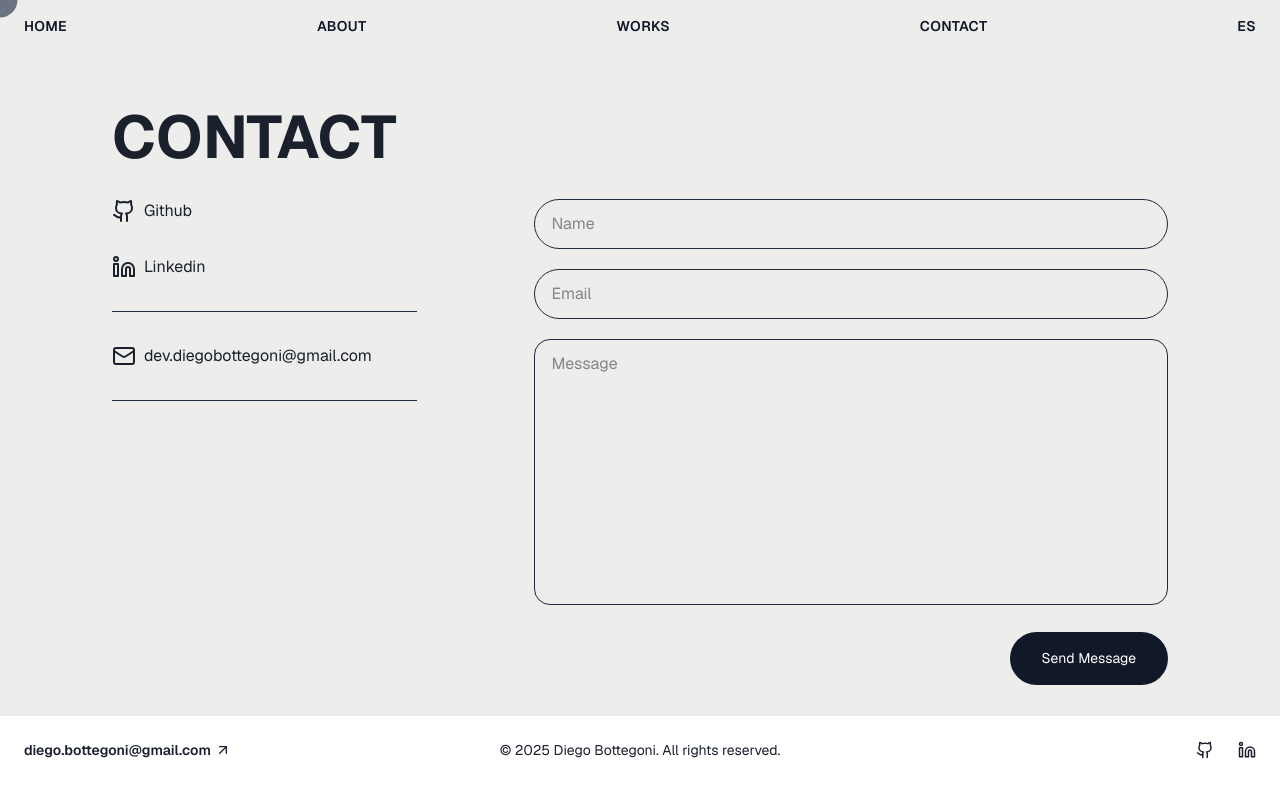
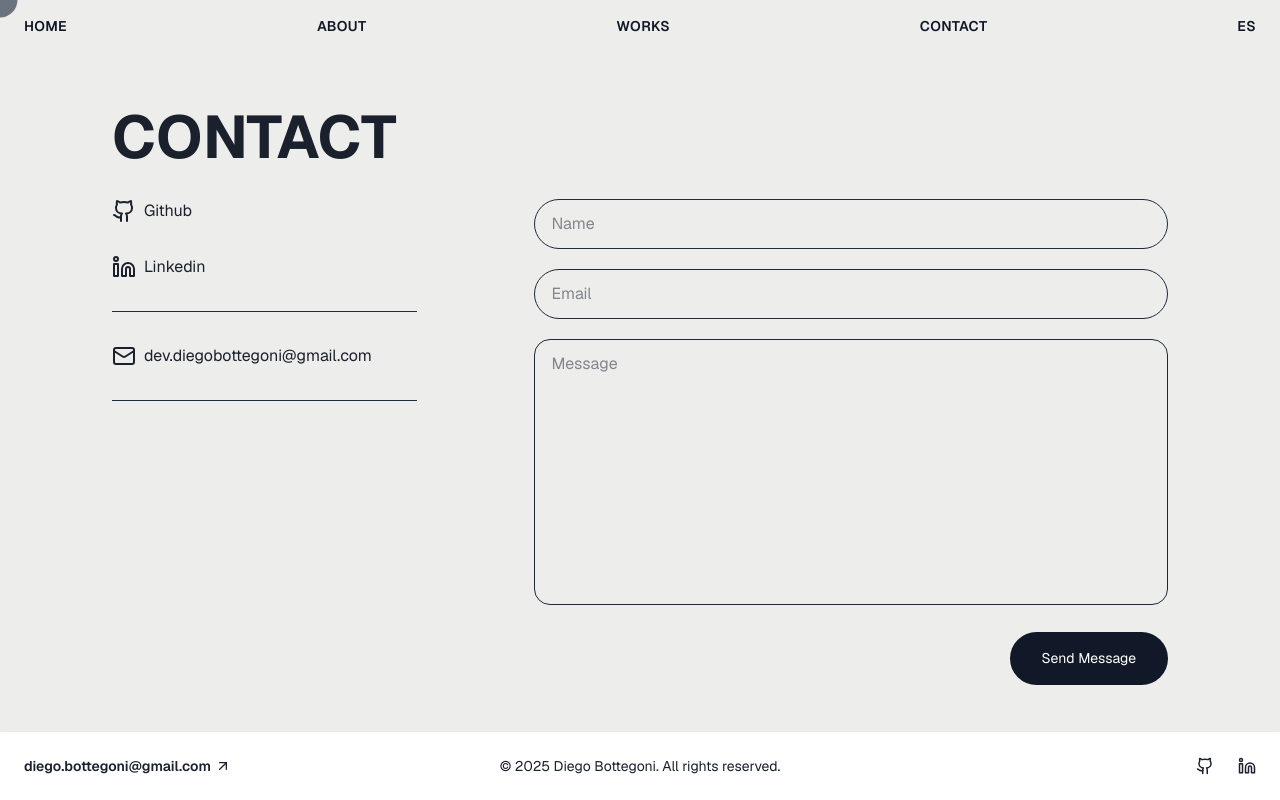
Before and after one commit to DiegoBottegoni/diegobottegoni.github.io, a React (Vite) app: page /contact in a window 1280 px wide. Built offline with nearby package versions, Linux system fonts and the light colour scheme.

Commit message:
footer padding fixed on contact page

```diff
--- a/src/presentation/pages/Contact/ContactPage.tsx
+++ b/src/presentation/pages/Contact/ContactPage.tsx
@@ -63,7 +63,7 @@ const ContactPage = () => {
                 </div>
             </main>
             {/* Footer */}
-            <div className="fixed bottom-0 left-0 w-full z-50 bg-white shadow pb-4">
+            <div className="fixed bottom-0 left-0 w-full z-50 bg-white shadow">
                 <Footer />
             </div>
         </div>
```
